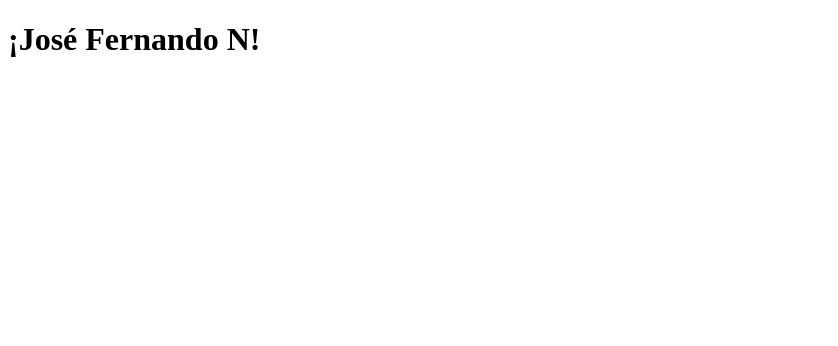
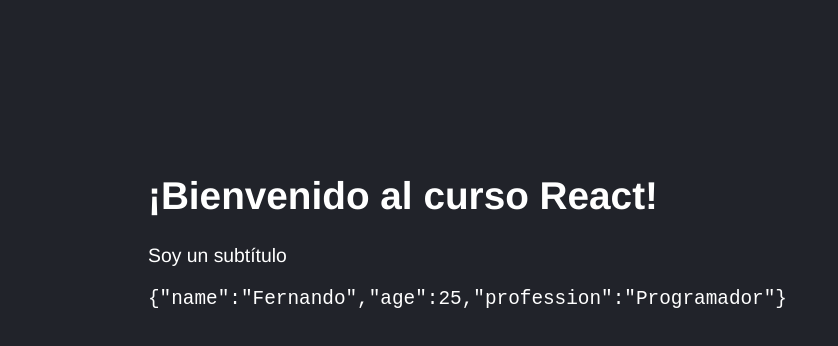
Before and after one commit to fersanti2896/04-curso-react-primeros-pasos, a React (Vite) app: page / in a window 1280 px wide. Shown: the top 346 px of the page, without its empty margins (0-838 px from the left). Built offline with nearby package versions, Linux system fonts and the light colour scheme.

Commit message:
Variables en HTML y aplicando estilos

```diff
--- a/src/FirstApp.jsx
+++ b/src/FirstApp.jsx
@@ -1,7 +1,20 @@
 
+const persona = {
+    name: 'Fernando',
+    age: 25,
+    profession: 'Programador'
+}
+
+const saludo = () => {
+    return '¡Bienvenido al curso React!';
+}
 
 export const FirstApp = () => {
     return (
-        <h1>¡José Fernando N!</h1>
+        <>
+            <h1>{ saludo() }</h1>
+            <p>Soy un subtítulo</p>
+            <code>{ JSON.stringify( persona ) }</code>
+        </>
     );
 }
--- a/src/main.jsx
+++ b/src/main.jsx
@@ -4,6 +4,8 @@ import ReactDOM from 'react-dom/client';
 import { App } from './App';
 import { FirstApp } from './FirstApp';
 
+import './style.css';
+
 ReactDOM.createRoot(document.getElementById('root')).render(
     <React.StrictMode>
       <FirstApp />
--- /dev/null
+++ b/src/style.css
@@ -0,0 +1,8 @@
+
+html, body {
+    background-color: #21232A;
+    color: white;
+    font-family: Helvetica, Arial, sans-serif;
+    font-size: 1.1rem;
+    padding: 70px;
+}
```
